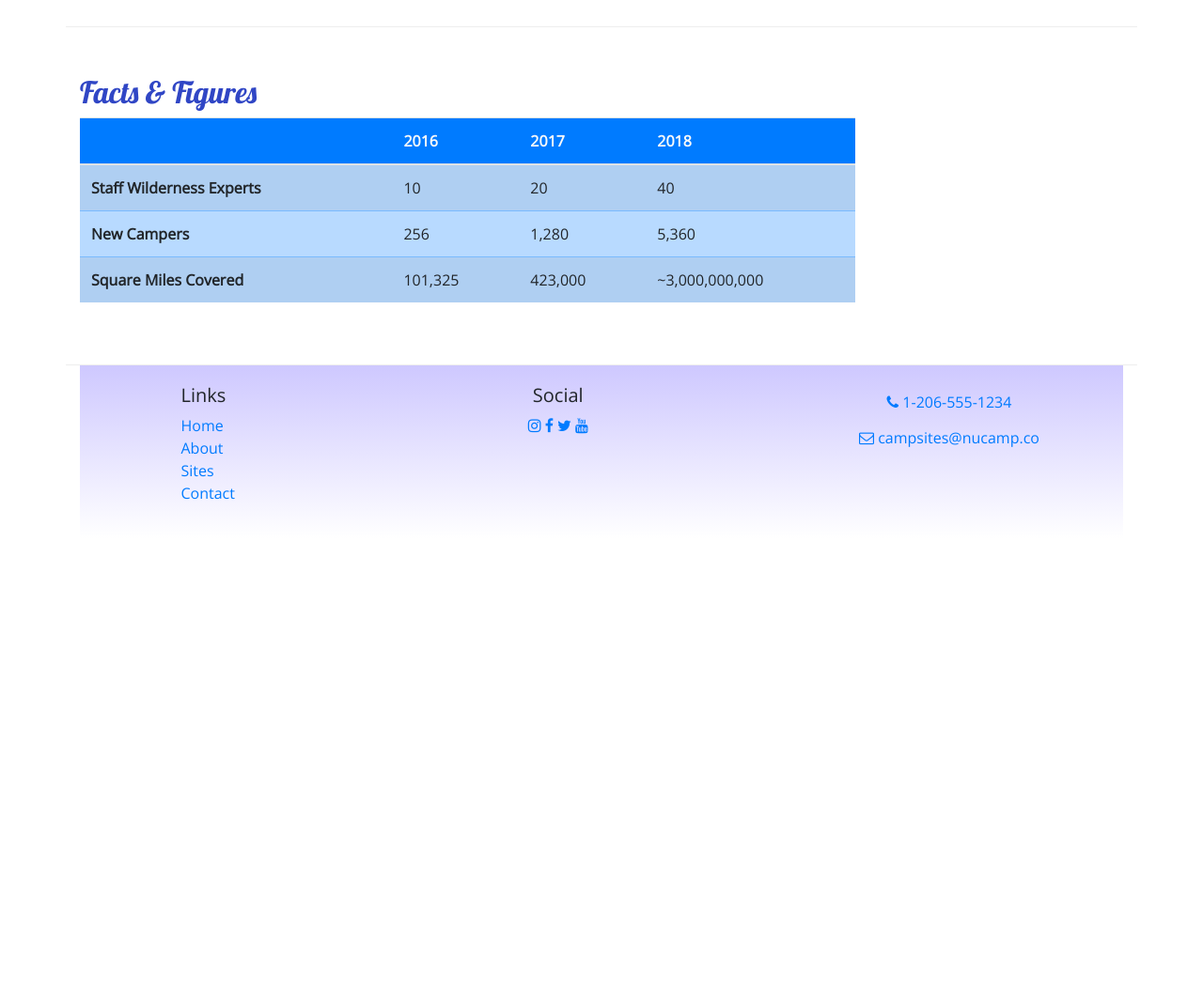
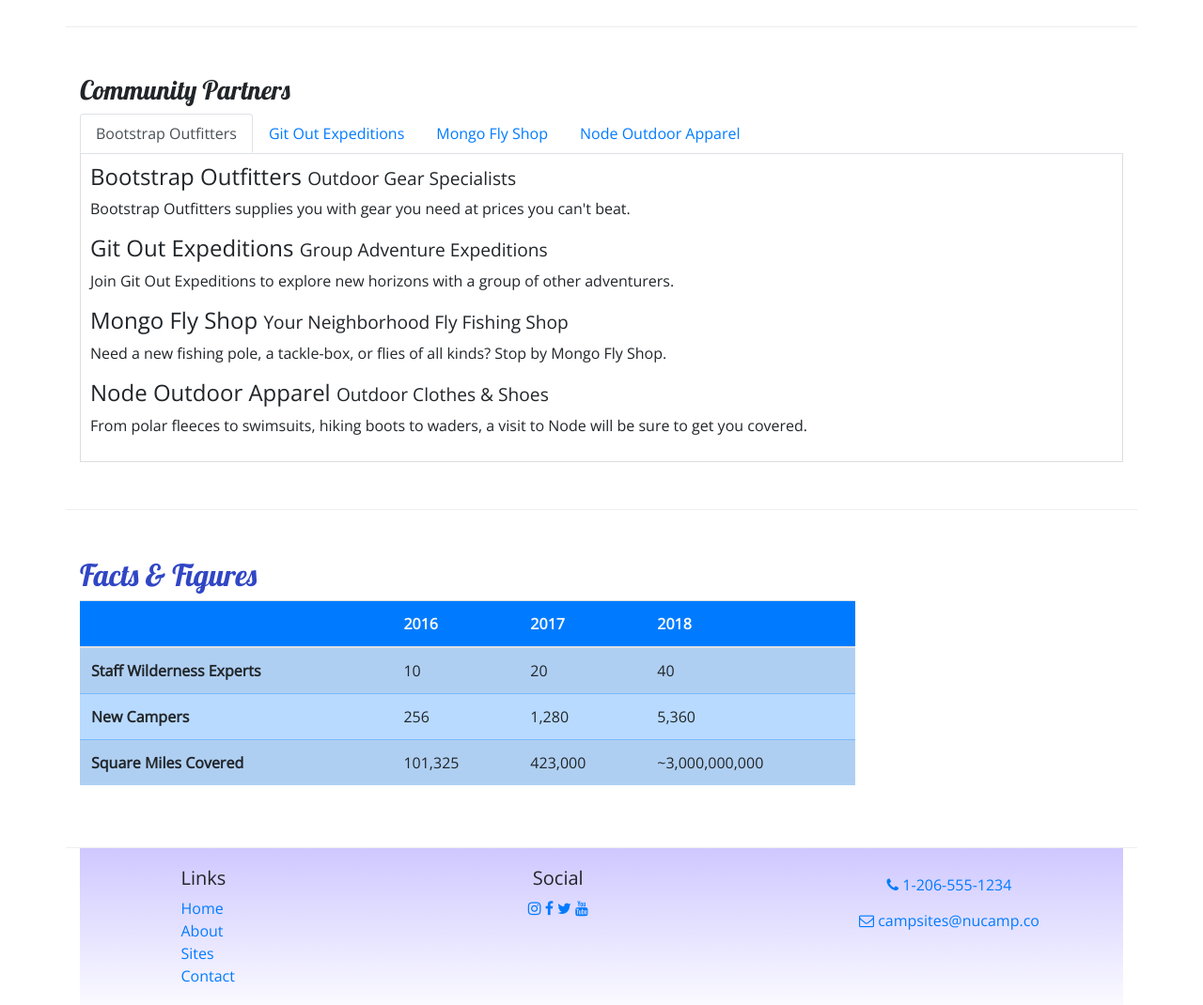
Before and after one commit to pontesaia/babaswaffles, a website: page aboutus.html in a window 1280 px wide. Shown: the part 900-1970 px from the top of the page at 94% size. Before the commit the page ends 1473 px from the top, so only its background shows below. Drawn offline with nearby package versions, Linux system fonts and the light colour scheme.

Commit message:
tabs exercise

```diff
--- a/aboutus.html
+++ b/aboutus.html
@@ -101,7 +101,40 @@
         		</div>
             </div>
         </div>
+
         <div class="row row-content">
+            <div class="col">
+                <h3>Community Partners</h3>
+                <ul class="nav nav-tabs">
+                    <li class="nav-items"><a class="nav-link active" href="#bootstrap" role="tab" data-toggle="tab">Bootstrap Outfitters</a></li>
+                    <li class="nav-items"><a class="nav-link" href="#git" role="tab" data-toggle="tab">Git Out Expeditions</a></li>
+                    <li class="nav-items"><a class="nav-link" href="#mongo" role="tab" data-toggle="tab">Mongo Fly Shop</a></li>
+                    <li class="nav-items"><a class="nav-link" href="#node" role="tab" data-toggle="tab">Node Outdoor Apparel</a></li>
+                </ul>
+
+                <div class="tab-content">
+                    <div role="tabpanel" class="tab-pane fade show active" id="bootstrap">
+                        <h4>Bootstrap Outfitters <small> Outdoor Gear Specialists </small></h4>
+        		        <p class="d-none d-sm-block">Bootstrap Outfitters supplies you with gear you need at prices you can't beat.</p>
+                    </div>
+                    <div role="tabpanel" class="tab-pane fade show active" id="git">
+                        <h4>Git Out Expeditions <small> Group Adventure Expeditions </small></h4>
+        		        <p class="d-none d-sm-block">Join Git Out Expeditions to explore new horizons with a group of other adventurers.</p>
+                    </div>
+                    <div role="tabpanel" class="tab-pane fade show active" id="mongo">
+                        <h4>Mongo Fly Shop <small> Your Neighborhood Fly Fishing Shop </small></h4>
+                        <p class="d-none d-sm-block">Need a new fishing pole, a tackle-box, or flies of all kinds? Stop by Mongo Fly Shop.</p>
+                    </div>
+                    <div role="tabpanel" class="tab-pane fade show active" id="node">
+                        <h4>Node Outdoor Apparel <small> Outdoor Clothes & Shoes </small></h4>
+                        <p class="d-none d-sm-block">From polar fleeces to swimsuits, hiking boots to waders, a visit to Node will be sure to get you covered.</p>
+                    </div>
+                </div>
+
+
+            </div>
+        </div>
+         <div class="row row-content">
             <div class="col-sm-9">
             	<h2>Facts &amp; Figures</h2>
             	<div class="table-responsive">
--- a/css/styles.css
+++ b/css/styles.css
@@ -37,6 +37,11 @@ header h2 {
     background-color: #901CAD;
 }
 
+.tab-content{
+     border: 1px solid #DDD;
+     border-top: none;
+     padding: 10px;
+}
 
 /* change the color of active links
 .nav-item.active .nav-link {
```
